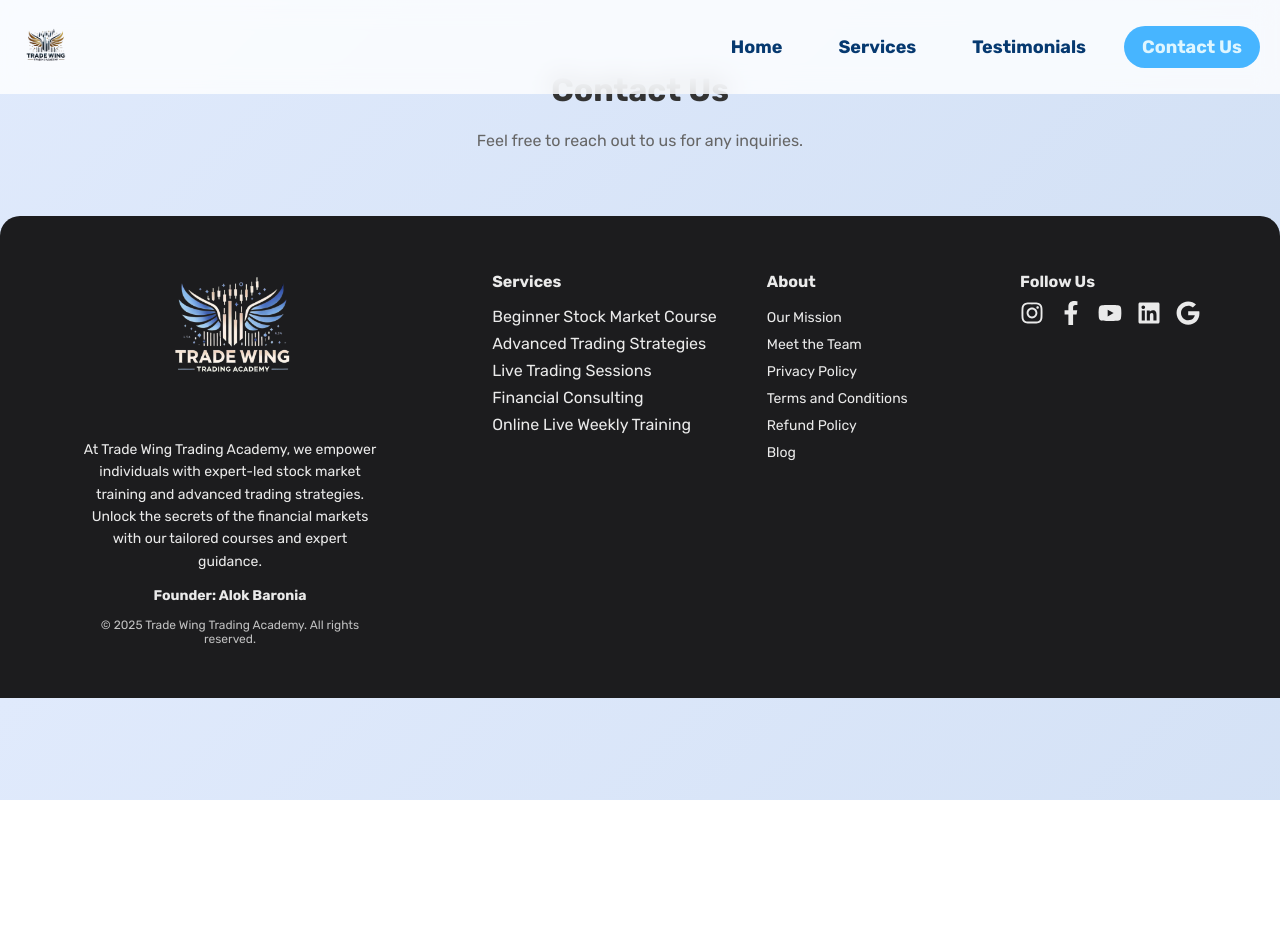
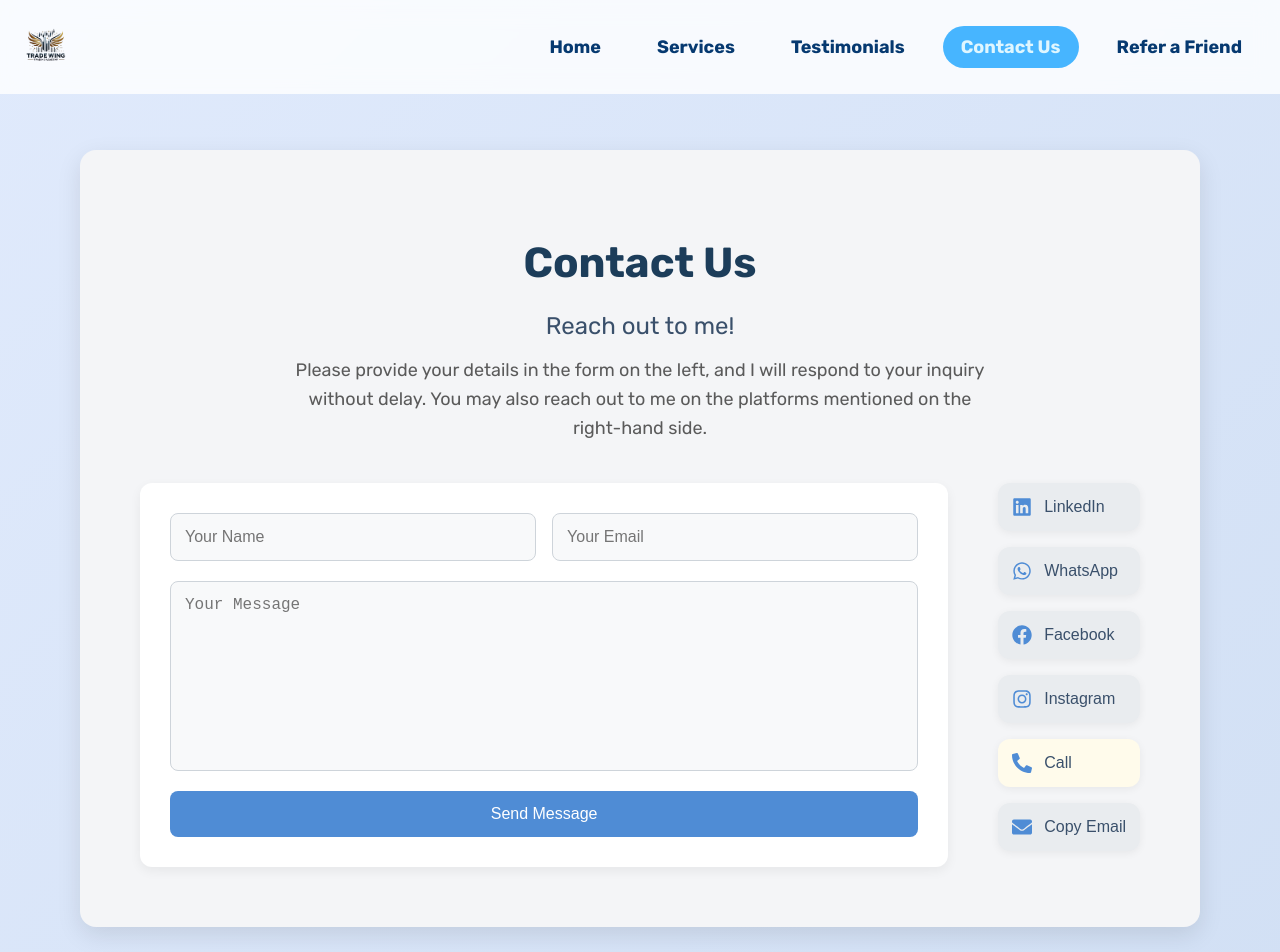
Before and after one commit to arnavbaronia/tradewing-frontend, a React (Create React App) app: page /contact in a window 1280 px wide. Shown: the top 952 px of the page. Before the commit the page ends 800 px from the top, so only its background shows below. Built offline with nearby package versions, Linux system fonts and the light colour scheme.

Commit message:
contact us page

```diff
--- a/package.json
+++ b/package.json
@@ -3,6 +3,7 @@
   "version": "0.1.0",
   "private": true,
   "dependencies": {
+    "@emailjs/browser": "^4.4.1",
     "@emotion/react": "^11.14.0",
     "@emotion/styled": "^11.14.0",
     "@mui/icons-material": "^6.4.7",
@@ -11,8 +12,10 @@
     "@testing-library/jest-dom": "^6.6.3",
     "@testing-library/react": "^16.2.0",
     "@testing-library/user-event": "^13.5.0",
+    "emailjs-com": "^3.2.0",
     "react": "^18.3.1",
     "react-dom": "^18.3.1",
+    "react-hot-toast": "^2.5.2",
     "react-icons": "^5.5.0",
     "react-router-dom": "^6.30.0",
     "react-scripts": "5.0.1",
--- a/src/App.js
+++ b/src/App.js
@@ -1,11 +1,12 @@
 import React from 'react';
 import { BrowserRouter as Router, Routes, Route } from 'react-router-dom';
 import HomeNavBar from './Components/HomeNavBar';
-import Footer from './Components/Footer'; // Import Footer
+import Footer from './Components/Footer';
 import HomePage from './Pages/HomePage';
 import ServicesPage from './Pages/ServicesPage';
 import TestimonialsPage from './Pages/TestimonialsPage';
 import ContactUsPage from './Pages/ContactUsPage';
+import ReferPage from './Pages/ReferPage';
 import './App.css';
 
 function App() {
@@ -18,6 +19,7 @@
           <Route path="/services" element={<ServicesPage />} />
           <Route path="/testimonials" element={<TestimonialsPage />} />
           <Route path="/contact" element={<ContactUsPage />} />
+          <Route path="/refer" element={<ReferPage />} />
         </Routes>
         <Footer /> {/* Footer added here */}
       </div>
--- a/src/Components/Footer.jsx
+++ b/src/Components/Footer.jsx
@@ -53,7 +53,7 @@
           <a href="https://www.instagram.com/alokbaronia" target="_blank" rel="noopener noreferrer" className="social-icon">
             <FaInstagram />
           </a>
-          <a href="https://www.facebook.com/tradewingacademy" target="_blank" rel="noopener noreferrer" className="social-icon">
+          <a href="https://www.facebook.com/profile.php?id=61570923356115" target="_blank" rel="noopener noreferrer" className="social-icon">
             <FaFacebookF />
           </a>
           <a href="https://www.youtube.com/tradewingacademy" target="_blank" rel="noopener noreferrer" className="social-icon">
--- a/src/Components/HomeNavBar.jsx
+++ b/src/Components/HomeNavBar.jsx
@@ -36,6 +36,9 @@
         <Link to="/contact" className={`nav-link ${isActive("/contact")}`}>
           Contact Us
         </Link>
+        <Link to="/refer" className={`nav-link ${isActive("/refer")}`}>
+          Refer a Friend
+        </Link>
       </div>
     </nav>
   );
--- a/src/Pages/ContactUsPage.jsx
+++ b/src/Pages/ContactUsPage.jsx
@@ -1,11 +1,130 @@
-import React from 'react';
-import '../Styles/ContactUsPage.css';
+import React, { useState } from 'react';
+import emailjs from 'emailjs-com';
+import { FaLinkedin, FaWhatsapp, FaFacebook, FaPhone, FaEnvelope, FaInstagram } from 'react-icons/fa';
+import styles from '../Styles/ContactUsPage.module.css';
 
 const ContactUsPage = () => {
+  const [formData, setFormData] = useState({
+    name: '',
+    email: '',
+    message: ''
+  });
+
+  const [notification, setNotification] = useState({ message: '', type: '' });
+
+  const handleChange = (e) => {
+    setFormData({ ...formData, [e.target.name]: e.target.value });
+  };
+
+  const handleSubmit = (e) => {
+    e.preventDefault();
+
+    emailjs
+      .send(
+        "service_3wn9fwn",
+        "template_r6o1ld5",
+        formData,
+        "e3WBukrIPyg3IFN-T"
+      )
+      .then(
+        () => {
+          setNotification({ message: 'Message sent successfully!', type: 'success' });
+          setFormData({ name: '', email: '', message: '' });
+
+          setTimeout(() => setNotification({ message: '', type: '' }), 3000);
+        },
+        (error) => {
+          setNotification({ message: 'Failed to send message. Please try again.', type: 'error' });
+          console.error('EmailJS Error:', error);
+
+          setTimeout(() => setNotification({ message: '', type: '' }), 3000);
+        }
+      );
+  };
+
+  const handleCopyEmail = () => {
+    navigator.clipboard.writeText('alokbaronia@yahoo.com');
+    setNotification({ message: 'Email copied to clipboard!', type: 'info' });
+
+    setTimeout(() => setNotification({ message: '', type: '' }), 3000);
+  };
+
   return (
-    <div className="contact">
-      <h1>Contact Us</h1>
-      <p>Feel free to reach out to us for any inquiries.</p>
+    <div className={styles.contactWrapper}>
+      {/* Notification */}
+      {notification.message && (
+        <div className={`${styles.notification} ${styles[notification.type]}`}>
+          {notification.message}
+        </div>
+      )}
+
+      <div className={styles.contactHeader}>
+        <h1 className={styles.heading}>Contact Us</h1>
+        <p className={styles.subheading}>Reach out to me!</p>
+        <p className={styles.description}>
+          Please provide your details in the form on the left, and I will respond to your inquiry without delay.
+          You may also reach out to me on the platforms mentioned on the right-hand side.
+        </p>
+      </div>
+
+      <div className={styles.contactContainer}>
+        <div className={styles.formContainer}>
+          <form onSubmit={handleSubmit} className={styles.form}>
+            <div className={styles.row}>
+              <input
+                type="text"
+                name="name"
+                placeholder="Your Name"
+                value={formData.name}
+                onChange={handleChange}
+                required
+                className={styles.input}
+              />
+              <input
+                type="email"
+                name="email"
+                placeholder="Your Email"
+                value={formData.email}
+                onChange={handleChange}
+                required
+                className={styles.input}
+              />
+            </div>
+            <textarea
+              name="message"
+              placeholder="Your Message"
+              value={formData.message}
+              onChange={handleChange}
+              required
+              className={styles.textarea}
+            />
+            <button type="submit" className={styles.button}>
+              Send Message
+            </button>
+          </form>
+        </div>
+
+        <div className={styles.contactOptions}>
+          <button onClick={() => window.open('https://www.linkedin.com/in/alok-baronia', '_blank')} className={styles.contactButton}>
+            <FaLinkedin className={styles.icon} /> LinkedIn
+          </button>
+          <button onClick={() => window.open('https://wa.me/9029099326', '_blank')} className={styles.contactButton}>
+            <FaWhatsapp className={styles.icon} /> WhatsApp
+          </button>
+          <button onClick={() => window.open('https://www.facebook.com/profile.php?id=61570923356115', '_blank')} className={styles.contactButton}>
+            <FaFacebook className={styles.icon} /> Facebook
+          </button>
+          <button onClick={() => window.open('https://www.instagram.com/alokbaronia', '_blank')} className={styles.contactButton}>
+            <FaInstagram className={styles.icon} /> Instagram
+          </button>
+          <button onClick={() => window.open('tel:+9028099326')} className={`${styles.contactButton} ${styles.phoneButton}`}>
+            <FaPhone className={`${styles.icon} ${styles.flipIcon}`} /> Call
+          </button>
+          <button onClick={handleCopyEmail} className={styles.contactButton}>
+            <FaEnvelope className={styles.icon} /> Copy Email
+          </button>
+        </div>
+      </div>
     </div>
   );
 };
--- /dev/null
+++ b/src/Pages/ReferPage.jsx
@@ -0,0 +1,12 @@
+import React from 'react';
+// import '../Styles/ReferPage.css';
+
+const ReferPage = () => {
+  return (
+    <div className="refer">
+      <h1>Refer a friend</h1>
+    </div>
+  );
+};
+
+export default ReferPage;
--- a/src/Styles/ContactUsPage.css
+++ /dev/null
@@ -1,12 +0,0 @@
-.contact {
-    text-align: center;
-    padding: 50px;
-  }
-
-  .contact h1 {
-    color: #333;
-  }
-
-  .contact p {
-    color: #666;
-  }
--- /dev/null
+++ b/src/Styles/ContactUsPage.module.css
@@ -0,0 +1,195 @@
+.contactWrapper {
+  padding: 60px;
+  max-width: 1000px;
+  margin: 50px auto;
+  margin-top: 150px;
+  background-color: #f4f5f7;
+  border-radius: 16px;
+  box-shadow: 0 8px 24px rgba(0, 0, 0, 0.1);
+}
+
+.contactHeader {
+  text-align: center;
+  margin-bottom: 40px;
+}
+
+.heading {
+  font-size: 42px;
+  font-weight: 700;
+  color: #1c3d5a;
+  margin-bottom: 10px;
+}
+
+.subheading {
+  font-size: 24px;
+  color: #3a506b;
+  font-weight: 500;
+  margin-bottom: 16px;
+}
+
+.description {
+  font-size: 18px;
+  color: #5a5a5a;
+  line-height: 1.6;
+  max-width: 700px;
+  margin: 0 auto;
+}
+
+.contactContainer {
+  display: flex;
+  gap: 50px;
+  align-items: flex-start;
+}
+
+.formContainer {
+  flex: 1;
+  background-color: #ffffff;
+  padding: 30px;
+  border-radius: 12px;
+  box-shadow: 0 4px 12px rgba(0, 0, 0, 0.06);
+}
+
+.form {
+  display: flex;
+  flex-direction: column;
+  gap: 20px;
+}
+
+.row {
+  display: flex;
+  gap: 16px;
+}
+
+.input {
+  flex: 1;
+  padding: 14px;
+  border: 1px solid #ced4da;
+  border-radius: 8px;
+  font-size: 16px;
+  background-color: #f8f9fa;
+  transition: border-color 0.3s;
+}
+
+.input:focus {
+  border-color: #4f8cd5;
+  outline: none;
+}
+
+.textarea {
+  padding: 14px;
+  border: 1px solid #ced4da;
+  border-radius: 8px;
+  font-size: 16px;
+  resize: none;
+  min-height: 160px;
+  background-color: #f8f9fa;
+  transition: border-color 0.3s;
+}
+
+.textarea:focus {
+  border-color: #4f8cd5;
+  outline: none;
+}
+
+.button {
+  background-color: #4f8cd5;
+  color: #ffffff;
+  padding: 14px;
+  border: none;
+  border-radius: 8px;
+  font-size: 16px;
+  font-weight: 500;
+  cursor: pointer;
+  transition: background-color 0.3s;
+}
+
+.button:hover {
+  background-color: #417cb8;
+}
+
+.contactOptions {
+  display: flex;
+  flex-direction: column;
+  gap: 16px;
+}
+
+.contactButton {
+  display: flex;
+  align-items: center;
+  gap: 12px;
+  background-color: #e9ecef;
+  padding: 14px;
+  border: none;
+  border-radius: 12px;
+  font-size: 16px;
+  color: #3a506b;
+  font-weight: 500;
+  transition: background-color 0.3s;
+  box-shadow: 0 2px 8px rgba(0, 0, 0, 0.06);
+  cursor: pointer;
+}
+
+.contactButton:hover {
+  background-color: #dee2e6;
+}
+
+.icon {
+  font-size: 20px;
+  color: #4f8cd5;
+}
+
+.flipIcon {
+  transform: scaleX(-1);
+}
+
+.phoneButton {
+  background-color: #fffbeb;
+}
+
+.phoneButton:hover {
+  background-color: #ffe599;
+}
+
+.notification {
+  position: fixed;
+  top: 20px;
+  left: 42.5%;
+  transform: translateX(-50%);
+  padding: 12px 20px;
+  border-radius: 8px;
+  font-size: 16px;
+  font-weight: 500;
+  color: #fff;
+  z-index: 999;
+  opacity: 0;
+  animation: fadeInOut 3s ease;
+  margin-top: 150px;
+  align-items: center;
+}
+
+.success {
+  background-color: #4caf50;
+}
+
+.error {
+  background-color: #f44336;
+}
+
+.info {
+  background-color: #2196f3;
+}
+
+@keyframes fadeInOut {
+  0% { opacity: 0; transform: translateY(-20px); }
+  10% { opacity: 1; transform: translateY(0); }
+  90% { opacity: 1; transform: translateY(0); }
+  100% { opacity: 0; transform: translateY(-20px); }
+}
+
+.contactButton:hover {
+  background-color: #e9ecef;
+}
+
+.phoneButton:hover {
+  background-color: #ffe599;
+}
```
Also changed, not shown: 1 other file (tests, documents, lock files or other folders).
